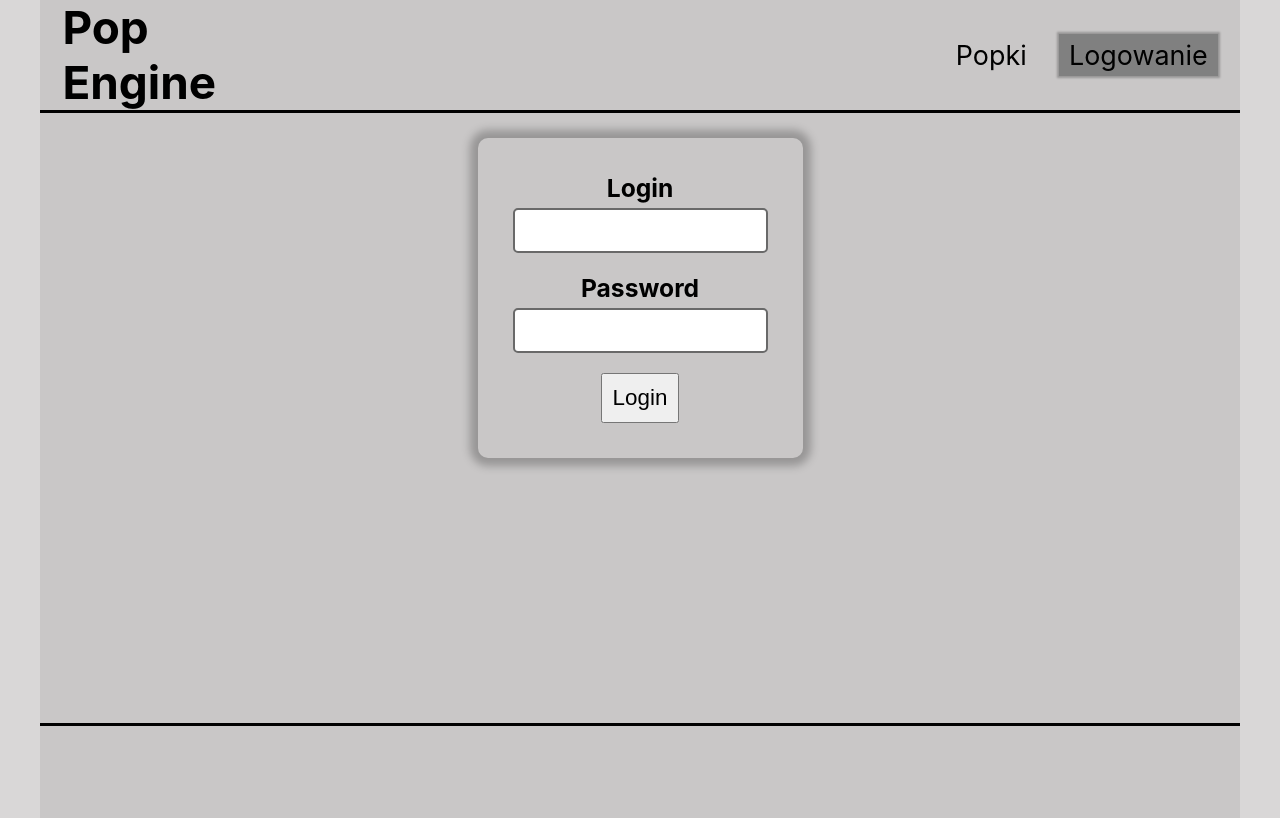
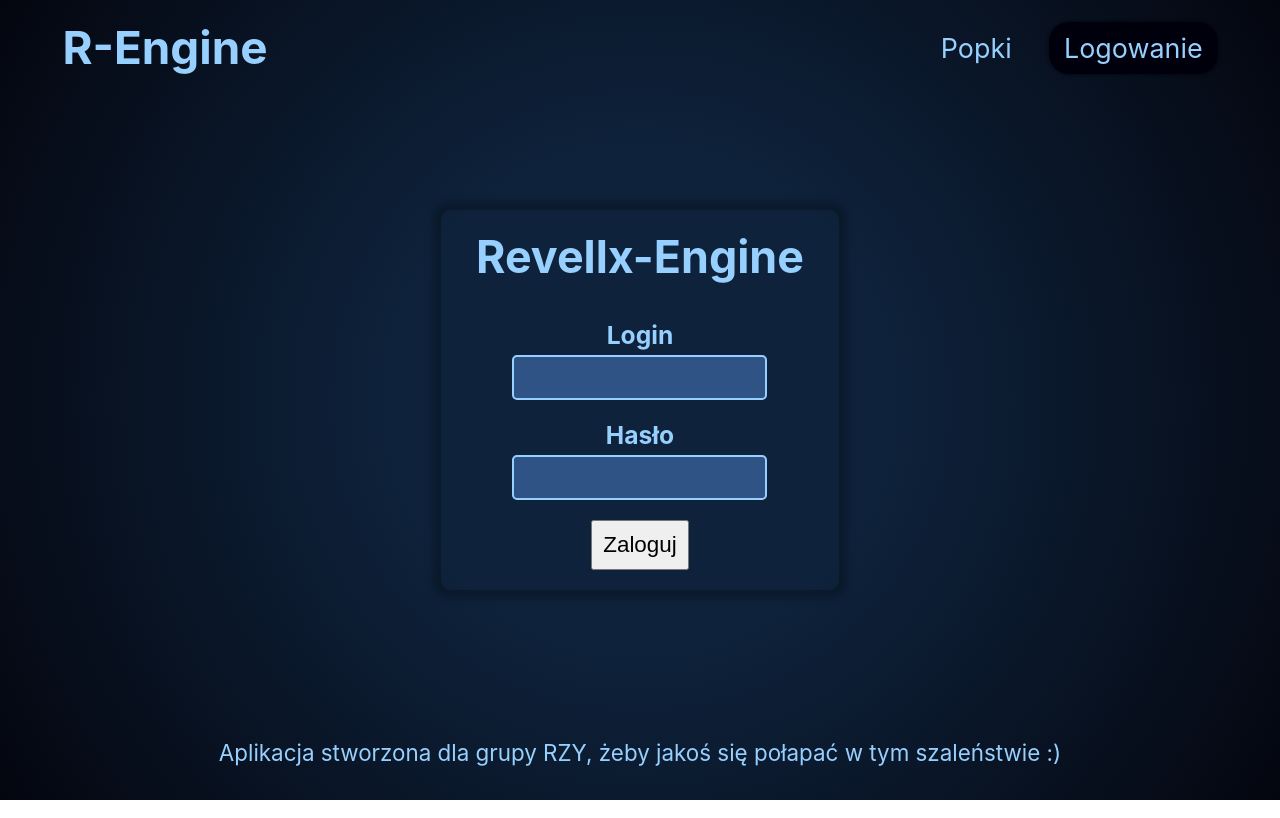
Before and after one commit to RevellX/pop-engine, a React (Create React App) app: page /login in a window 1280 px wide. Built offline with nearby package versions, Linux system fonts and the light colour scheme.

Commit message:
Cosmetic overhaul

```diff
--- a/src/components/Footer.js
+++ b/src/components/Footer.js
@@ -1,5 +1,12 @@
+import classes from "./Footer.module.css";
+
 function Footer() {
-  return <footer></footer>;
+  return (
+    <footer className={classes.footer}>
+      Aplikacja stworzona dla grupy RZY, żeby jakoś się połapać w tym
+      szaleństwie :)
+    </footer>
+  );
 }
 
 export default Footer;
--- /dev/null
+++ b/src/components/Footer.module.css
@@ -0,0 +1,5 @@
+.footer {
+  display: flex;
+  justify-content: center;
+  align-items: center;
+}
--- a/src/components/Header.js
+++ b/src/components/Header.js
@@ -9,11 +9,7 @@ function Header() {
   return (
     <header className={classes.header}>
       <Link className={classes.brand} to='/'>
-        <h3>
-          Pop
-          <br />
-          Engine
-        </h3>
+        <h3>R-Engine</h3>
       </Link>
       <nav className={classes.nav}>
         <NavLink
--- a/src/components/Header.module.css
+++ b/src/components/Header.module.css
@@ -13,20 +13,19 @@
 .nav {
   display: flex;
   font-size: 1.2rem;
-  gap: 0.2rem;
 }
 
 .nav a {
-  padding: 5px 10px;
+  padding: 10px 15px;
+  border-radius: 20px;
 }
 
 .nav a:hover {
-  padding-bottom: 3px;
-  border-bottom: 2px solid black;
+  background-color: var(--highlight-color);
 }
 
 .active {
-  background-color: gray;
+  background-color: var(--highlight-color);
   box-shadow: 0 0 2px 2px rgba(0, 0, 0, 0.25);
 }
 
@@ -36,6 +35,9 @@
 
 /* Medium devices (landscape tablets, 768px and up) */
 @media only screen and (min-width: 768px) {
+  .nav a {
+    display: block;
+  }
   .nav {
     gap: 0.6rem;
   }
--- a/src/components/home/List.js
+++ b/src/components/home/List.js
@@ -76,7 +76,7 @@ function List({ pops }) {
             onClose={closeDelete}
           />
         )}
-        <h2>Wykaz popołudniówek</h2>
+        <h2>Jerzowe Popołudniówki</h2>
         {userCtx.isLoggedIn && userCtx.isModerator && (
           <>
             <Button
--- a/src/components/home/Pop.module.css
+++ b/src/components/home/Pop.module.css
@@ -3,7 +3,13 @@
   display: flex;
   align-items: center;
   justify-content: center;
-  margin: 5px 0;
+  border-top: 4px solid var(--main-font-color);
+  border-left: 4px solid var(--main-font-color);
+  border-right: 4px solid var(--main-font-color);
+}
+
+.pop > div:first-child {
+  border-right: 4px solid var(--main-font-color);
 }
 
 .pop > div {
@@ -12,36 +18,27 @@
   justify-content: center;
   align-items: center;
   padding: 0.2rem;
-  border-radius: 5px;
-  border: 4px solid gray;
 }
 
 .pop .today {
-  border: 4px solid orange;
+  color: var(--highlight-font-color);
 }
 
-.spacer {
-  padding-bottom: 1rem;
-  margin-bottom: 1rem;
-  border-bottom: 4px solid black;
+.spacer,
+.pop:last-child {
+  margin-bottom: 15px;
+  border-bottom: 4px solid var(--main-font-color);
 }
 
-.pop > div:first-child {
+.pop > div {
   width: 6rem;
   height: 6rem;
-  z-index: 1;
-  background-color: rgb(65, 65, 65);
-  color: white;
+  /* background-color: rgb(65, 65, 65); */
+  /* color: white; */
 }
 
 .pop > div:not(:first-child) {
-  height: 4.5rem;
   width: 12rem;
-  border-left: none;
-  position: relative;
-  left: -10px;
-  color: black;
-  background-color: rgb(225, 225, 225);
 }
 
 .pop input {
--- a/src/components/login/Form.js
+++ b/src/components/login/Form.js
@@ -36,7 +36,7 @@ function Form() {
     const login = loginRef.current.value;
     if (
       login.length < 3 ||
-      login.length > 12 ||
+      login.length > 64 ||
       !/^[a-zA-Z0-9]+$/.test(login)
     ) {
       setLoginIsValid(false);
@@ -48,7 +48,7 @@ function Form() {
 
   const validatePassword = () => {
     const password = passwordRef.current.value;
-    if (password.length < 4 || password.length > 12) {
+    if (password.length < 4 || password.length > 64) {
       setPasswordIsValid(false);
       return false;
     }
@@ -70,6 +70,7 @@ function Form() {
   return (
     <form onSubmit={onSubmitHandler} method='POST'>
       <Card className={classes.wrapper}>
+        <h1>Revellx-Engine</h1>
         <div className={classes.form_group}>
           <label htmlFor='login'>Login</label>
           <input
@@ -84,7 +85,7 @@ function Form() {
           />
         </div>
         <div className={classes.form_group}>
-          <label htmlFor='password'>Password</label>
+          <label htmlFor='password'>Hasło</label>
           <input
             className={`${
               passwordIsValid ? classes.valid : classes.invalid
@@ -103,7 +104,7 @@ function Form() {
         )}
         <div className={classes.form_group}>
           <button disabled={isWorking ? true : false} type='submit'>
-            {isWorking ? "Logging in..." : "Login"}
+            {isWorking ? "Logowanie ..." : "Zaloguj"}
           </button>
         </div>
       </Card>
--- a/src/components/login/Form.module.css
+++ b/src/components/login/Form.module.css
@@ -1,5 +1,9 @@
 .wrapper {
-  padding: 35px;
+  padding: 20px 35px;
+}
+
+.wrapper > h1 {
+  margin-bottom: 0.8em;
 }
 
 .form_group {
@@ -19,10 +23,19 @@
 }
 
 .form_group input {
+  background-color: var(--main-font-background);
+  color: var(--main-font-color);
   padding: 10px;
   border-radius: 5px;
   font-size: 0.8rem;
   text-align: center;
+}
+
+input:-webkit-autofill,
+input:-webkit-autofill:hover,
+input:-webkit-autofill:focus,
+input:-webkit-autofill:active {
+  background: var(--main-font-background);
 }
 
 .form_group button {
@@ -31,10 +44,10 @@
 }
 
 .valid {
-  border: 2px solid dimgray;
+  border: 2px solid var(--main-font-color);
 }
 
 .invalid {
-  border: 2px solid rgba(255, 0, 0, 0.4);
+  border: 2px solid var(--highlight-font-color);
   background-color: rgba(250, 0, 0, 0.05);
 }
--- a/src/index.css
+++ b/src/index.css
@@ -1,3 +1,14 @@
+:root {
+  --background-color: #0e223b;
+  --background-color-phase-2: #0e223b;
+  --background-color-phase-3: #04060f;
+  --main-color: #162234;
+  --highlight-color: #00000c;
+  --main-font-color: #97d0fe;
+  --main-font-background: #2f5384;
+  --highlight-font-color: crimson;
+}
+
 * {
   margin: 0;
   padding: 0;
@@ -10,7 +21,15 @@ body {
     "Helvetica Neue", sans-serif;
   -webkit-font-smoothing: antialiased;
   -moz-osx-font-smoothing: grayscale;
-  background-color: #d9d7d7;
+  /* background-color: #d9d7d7; */
+  color: var(--main-font-color);
+  background: var(--background-color);
+  background: radial-gradient(
+    circle,
+    var(--background-color) 0%,
+    var(--background-color-phase-2) 33%,
+    var(--background-color-phase-3) 100%
+  );
 }
 
 ul {
@@ -25,18 +44,19 @@ a {
 header,
 main,
 footer {
-  background-color: #c9c7c7;
+  /* background-color: #c9c7c7; */
   display: flex;
   margin: auto;
+  justify-content: center;
 }
 
 header {
   min-height: 55px;
-  border-bottom: 3px solid black;
+  /* border-bottom: 3px solid #97d0fe; */
 }
 
 footer {
-  border-top: 3px solid black;
+  /* border-top: 3px solid #97d0fe; */
   min-height: 55px;
 }
 
--- a/src/pages/Home.js
+++ b/src/pages/Home.js
@@ -24,7 +24,7 @@ const HomePage = () => {
           <Await
             resolve={loaderData.pops}
             errorElement={
-              <p>Wystąpił błąd podczas ładowanie popołudniówek</p>
+              <p>Wystąpił błąd podczas ładowania popołudniówek</p>
             }
           >
             {(pops) => {
@@ -74,7 +74,7 @@ export async function action({ request }) {
     await fetch(POP_DELETE_URL, {
       method: "DELETE",
       body: JSON.stringify({
-        dutyOne: popId,
+        dutyId: popId,
       }),
       headers: {
         "Content-Type": "application/json",
--- a/src/utils/config.js
+++ b/src/utils/config.js
@@ -1,4 +1,4 @@
-export const API_URL = "https://www.revellx-engine.pl:5000/api/";
+export const API_URL = "https://revellx-engine.pl:5000/api/";
 
 export const LOGIN_URL = API_URL + "authenticate"; // POST
 export const POPS_URL = API_URL + "duties"; // GET
```
